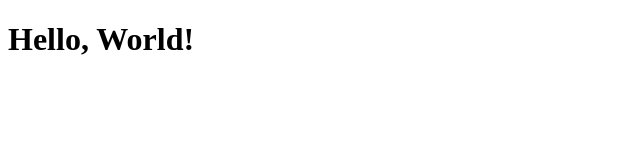
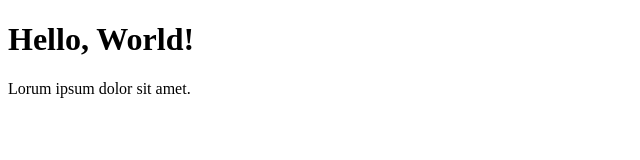
Before and after one commit to CaitlinBrooks/bcw-day-1, a plain HTML site: page index.html in a window 1280 px wide. Shown: the whole page, without its empty margins (0-640 px from the left). Drawn offline with Linux system fonts and the light colour scheme.

Commit message:
Push Changes

```diff
--- a/index.html
+++ b/index.html
@@ -8,5 +8,6 @@
 </head>
 <body>
     <h1>Hello, World!</h1>
+    <p>Lorum ipsum dolor sit amet.</p>
 </body>
 </html>
```
